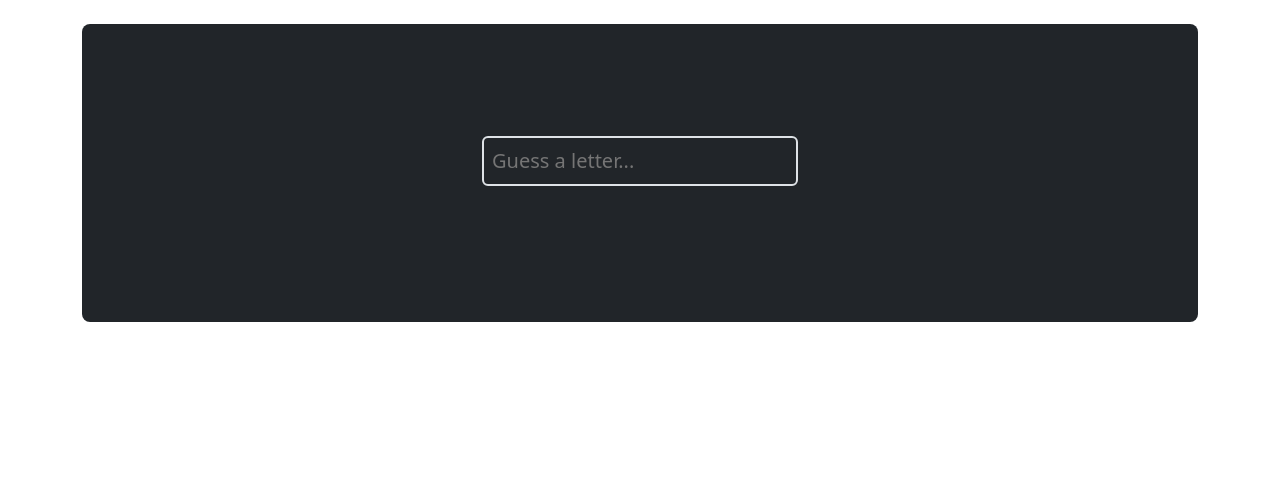
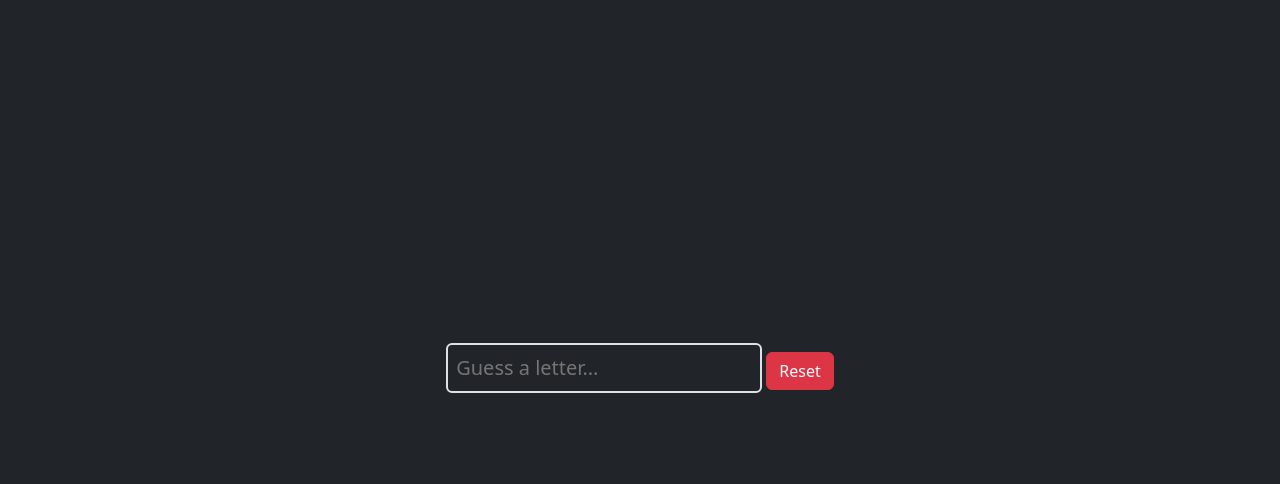
Before and after one commit to MagnusChase03/RustHangman, a plain HTML site: page src/index.html in a window 1280 px wide. Drawn offline with Linux system fonts and the light colour scheme.

Commit message:
Stylizing and reset button

```diff
--- a/src/index.html
+++ b/src/index.html
@@ -11,19 +11,37 @@
 
 <body>
 
-    <div class="container py-4">
+    <div class="container-fluid py-4 bg-dark vh-100">
 
-        <div class="p-5 mb-4 bg-dark rounded-3">
+        <div class="container-fluid py-5 position-relative top-50 translate-middle-y">
 
-            <div class="container-fluid py-5">
+            <p id="word" class="text-light text-center fs-4"></p>
 
-                <p id="word" class="text-light text-center fs-4"></p>
+            <div class="d-flex justify-content-center">
 
-                <input class="p-2 bg-dark border border-2 rounded text-light position-relative start-50 translate-middle-x fs-5" id="guess" placeholder="Guess a letter..." onkeypress="guessKey(event)" />
-                <br><br>
+                <div class="mx-2 p-2">
 
-                <p id="lives" class="text-light fs-6"></p>
-                <p id="haveGuessed" class="text-light fs-6"></p>
+                    <input class="p-2 bg-dark border border-2 rounded text-light fs-5" id="guess"
+                        placeholder="Guess a letter..." onkeypress="guessKey(event)" />
+                    <button class="btn btn-danger" onclick="reset()">Reset</button>
+
+                </div>
+
+            </div>
+            <br><br>
+
+            <div class="d-flex justify-content-center">
+
+                <div class="mx-2 p-2">
+
+                    <p id="lives" class="text-light fs-6 text-center"></p>
+
+                </div>
+                <div class="mx-2 p-2">
+
+                    <p id="haveGuessed" class="text-light fs-6 text-center"></p>
+
+                </div>
 
             </div>
 
--- a/src/main.js
+++ b/src/main.js
@@ -127,5 +127,17 @@ async function guessKey(event) {
 
 }
 
+async function reset() {
+
+    getWord();
+    lives = 6;
+    livesElement.textContent = "Lives: " + lives;
+
+    haveGuessed = []
+    displayGuessedLetters();
+
+}
+
 window.guess = guess;
 window.guessKey = guessKey;
+window.reset = reset;
```
Also changed, not shown: 1 other file.
